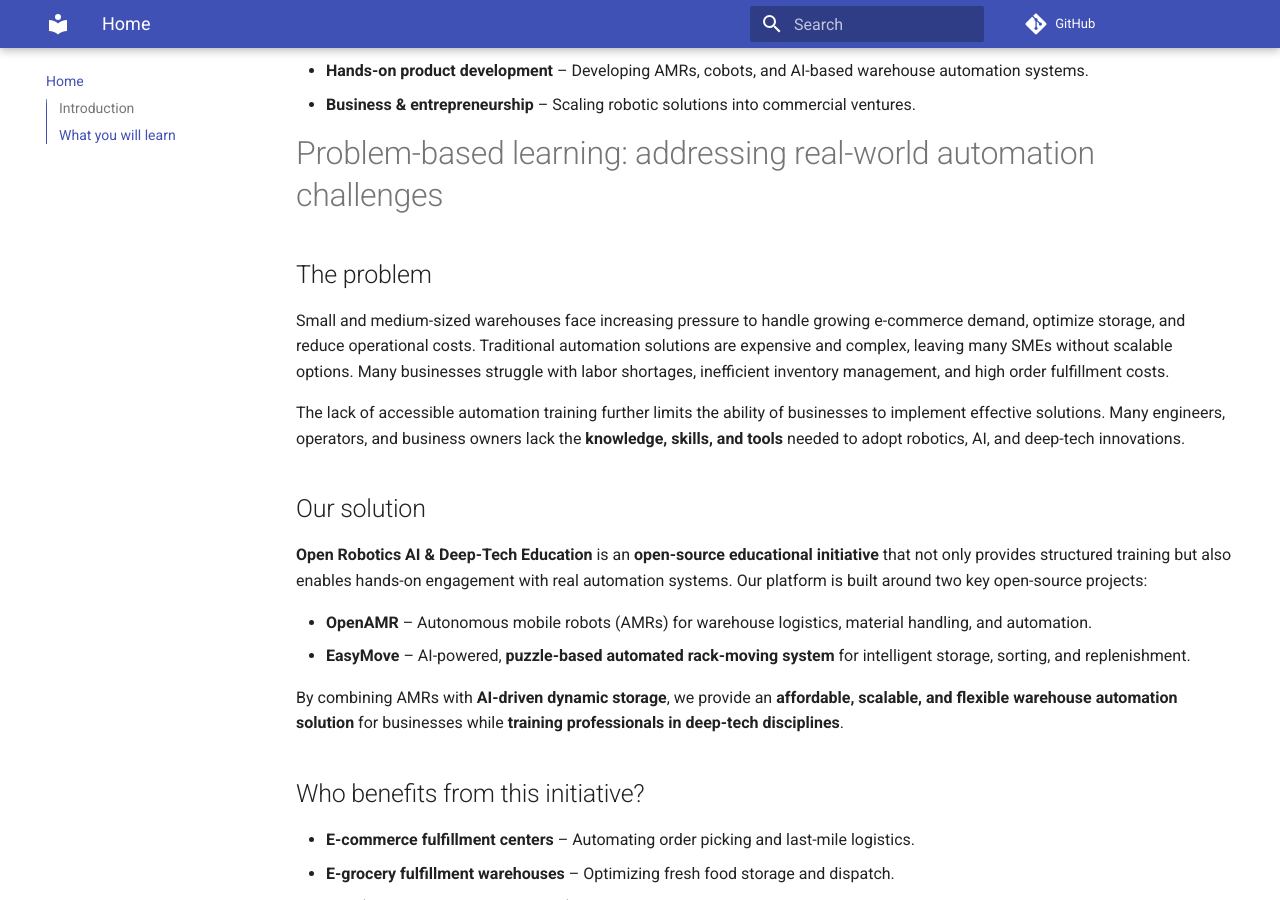
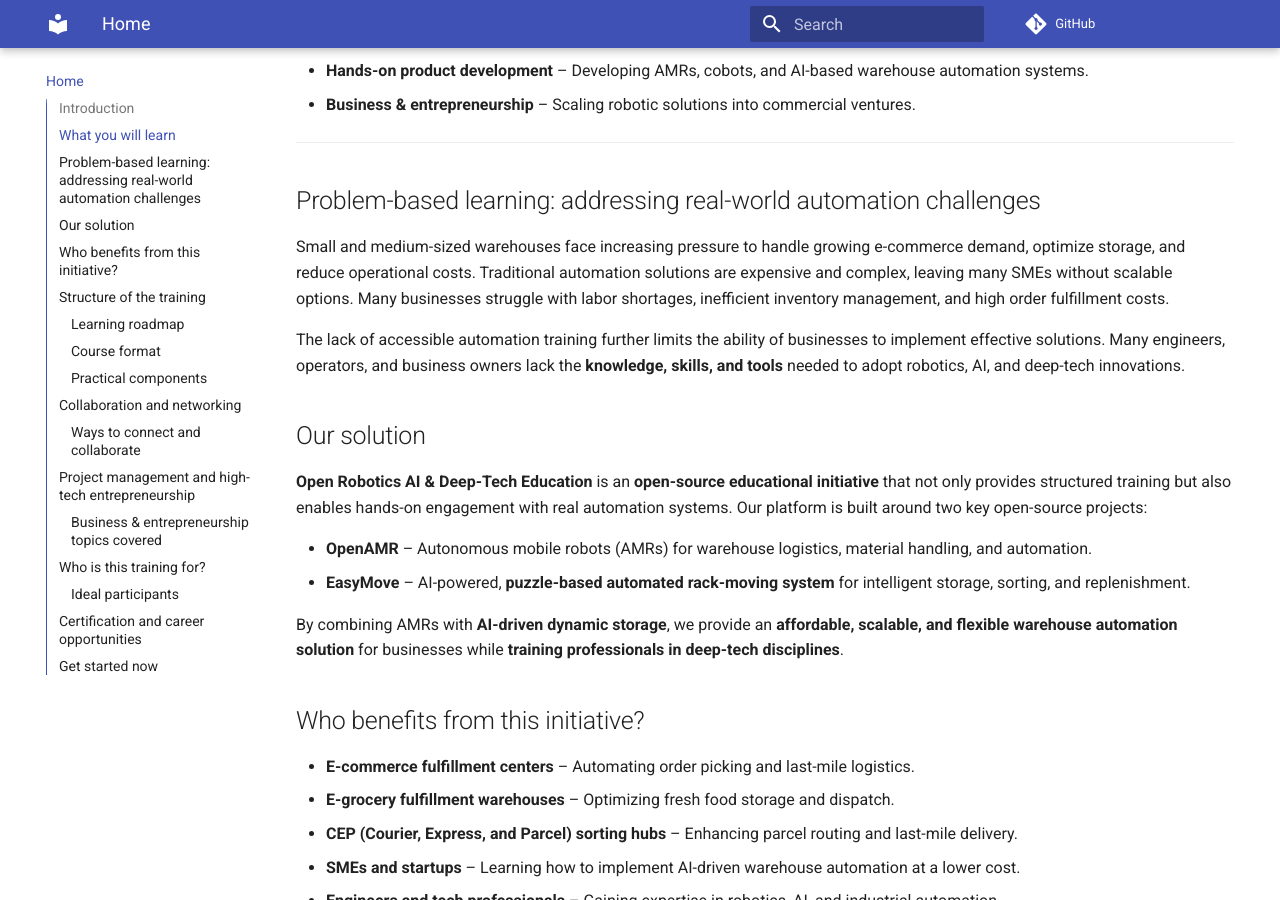
Before and after one commit to BotshareAI/Botshare_book, an MkDocs documentation site: the page built from docs/index.md, in a window 1280 px wide and 900 px high, scrolled down 657 px. Built offline with MkDocs 1.6.1 and Material for MkDocs 9.7.7, drawn with Linux system fonts in a browser that asks for light colours; comment, search, counter and statistics services are not loaded; some of the changed lines change nothing that is shown.

Commit message:
Update index.md

```diff
--- a/docs/index.md
+++ b/docs/index.md
@@ -17,9 +17,9 @@ This initiative consists of **three interconnected pillars**:
 - **Hands-on product development** – Developing AMRs, cobots, and AI-based warehouse automation systems.
 - **Business & entrepreneurship** – Scaling robotic solutions into commercial ventures.
 
-# Problem-based learning: addressing real-world automation challenges
+---
 
-## The problem
+## Problem-based learning: addressing real-world automation challenges
 
 Small and medium-sized warehouses face increasing pressure to handle growing e-commerce demand, optimize storage, and reduce operational costs. Traditional automation solutions are expensive and complex, leaving many SMEs without scalable options. Many businesses struggle with labor shortages, inefficient inventory management, and high order fulfillment costs.
 
```
